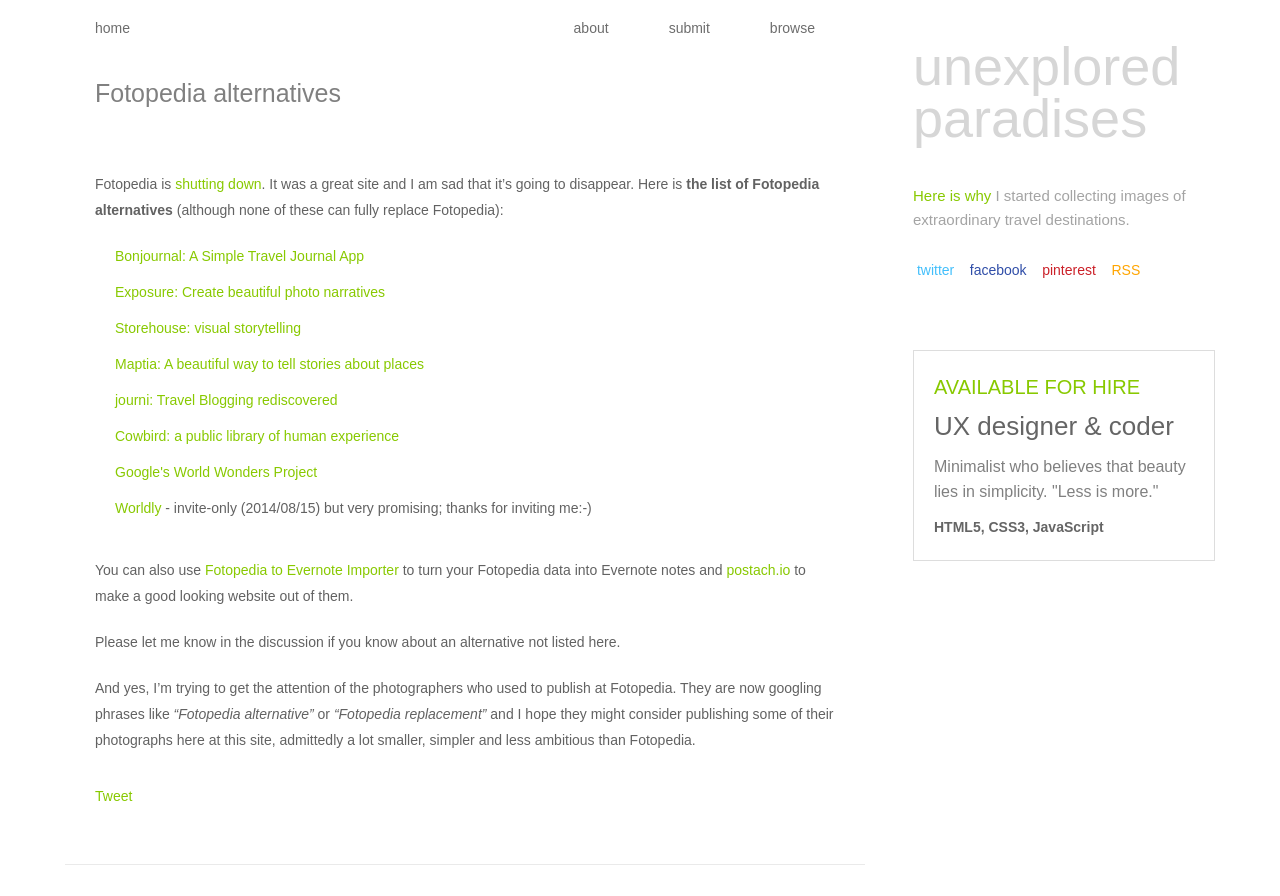
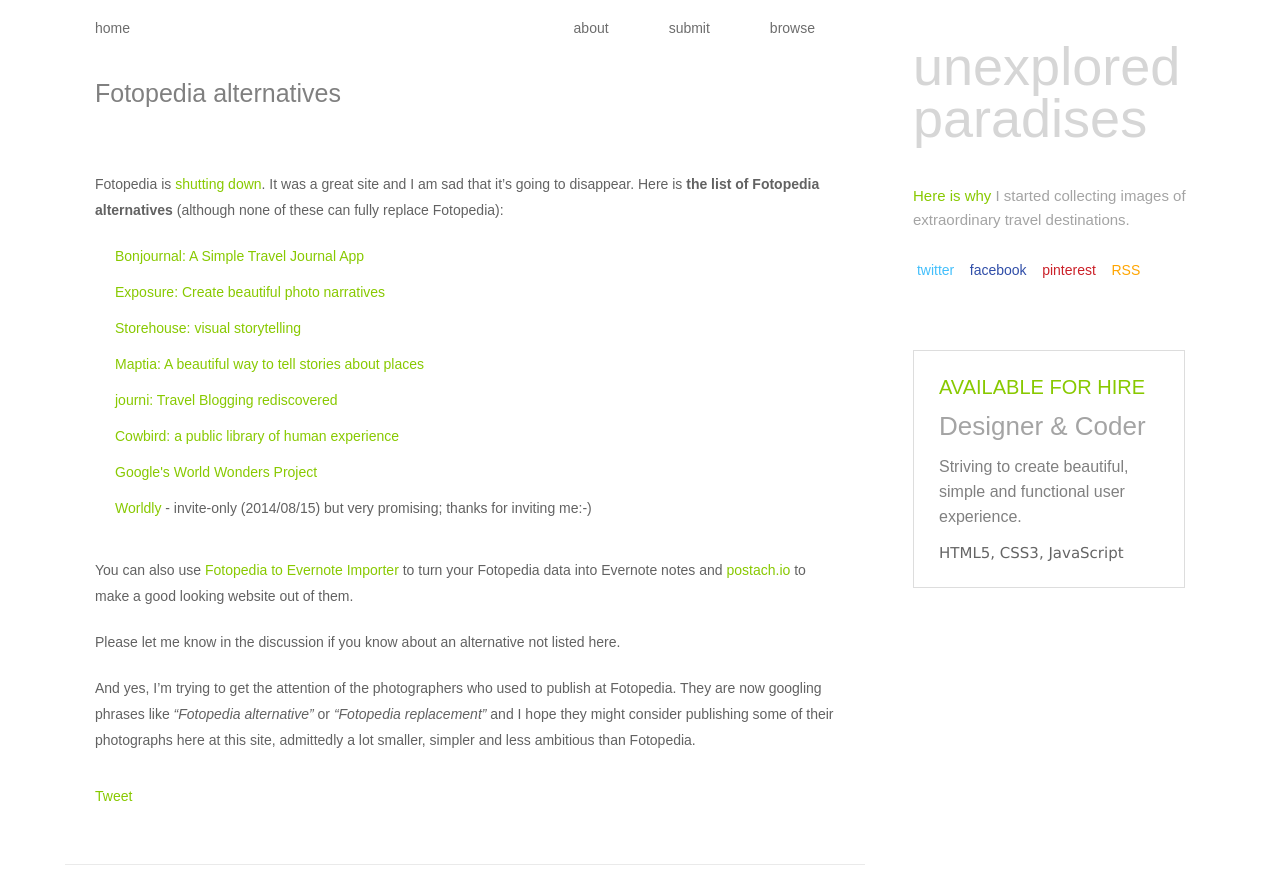
Before and after one commit to crawlingout/unexplored, a Jekyll site: the page built from _posts/2014-08-04-fotopedia-alternative.markdown, in a window 1280 px wide, cut to the strip 0-896 px from the top of the page. Built offline with Jekyll 4.4.1, drawn with Linux system fonts in a browser that asks for light colours; Markdown is read by kramdown in place of the engine named in the settings; comment, search, counter and statistics services are not loaded.

Commit message:
Ad updated

```diff
--- a/_includes/foot.html
+++ b/_includes/foot.html
@@ -31,10 +31,10 @@
         <div id="ads">
             <a href="http://www.simplyeasy.cz/" class="ad">
               <div class="pad">AVAILABLE FOR HIRE</div>
-              <div class="pad gray big">UX designer &amp; coder</div>
-              <div class="pad small">Minimalist who believes that beauty lies in simplicity. "Less is more."</div>
+              <div class="pad gray big">Designer &amp; Coder</div>
+              <div class="pad small">Striving to create beautiful, simple and functional user experience.</div>
               <div class="minigap"></div>
-              <div class="pad smaller"><strong>HTML5, CSS3, JavaScript</strong></div>
+              <div class="pad smaller">HTML5, CSS3, JavaScript</div>
             </a>
         </div>
     </div>
--- a/css/style.css
+++ b/css/style.css
@@ -481,8 +481,8 @@
     display: block;
     font-size: 20px;
     min-height: 160px;
-    padding: 20px 0;
-    width: 300px;
+    padding: 20px 5px;
+    width: 260px;
 }
 
 .pad {
@@ -490,7 +490,7 @@
 }
 
 .gray {
-    color: #656565;
+    color: #a4a4a4;
 }
 
 .big {
@@ -505,8 +505,9 @@
 }
 
 .smaller {
-    font-size: 14px;
     color: #656565;
+    font-family: verdana,arial,sans-serif;
+    font-size: 15px;
 }
 
 .minigap {
```
